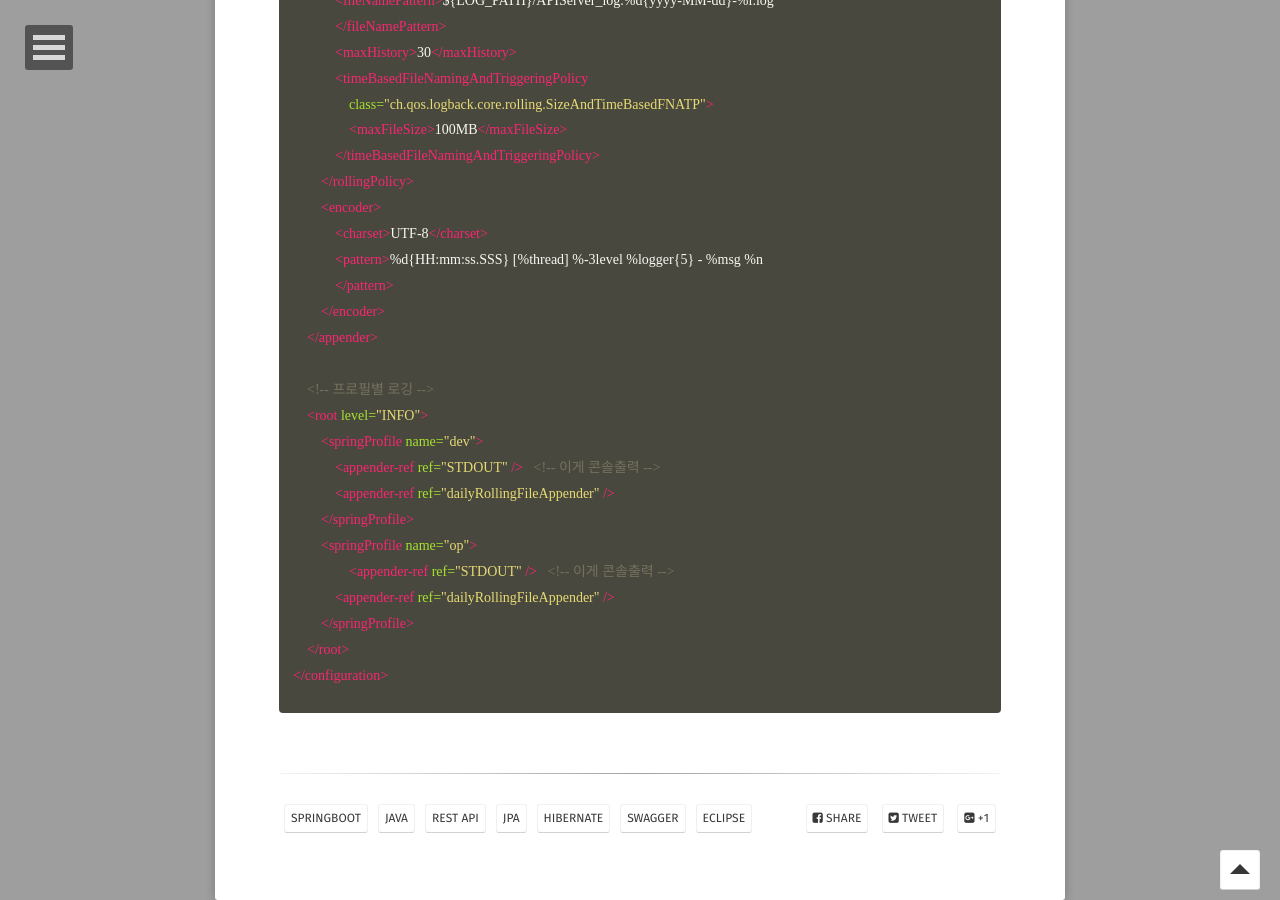
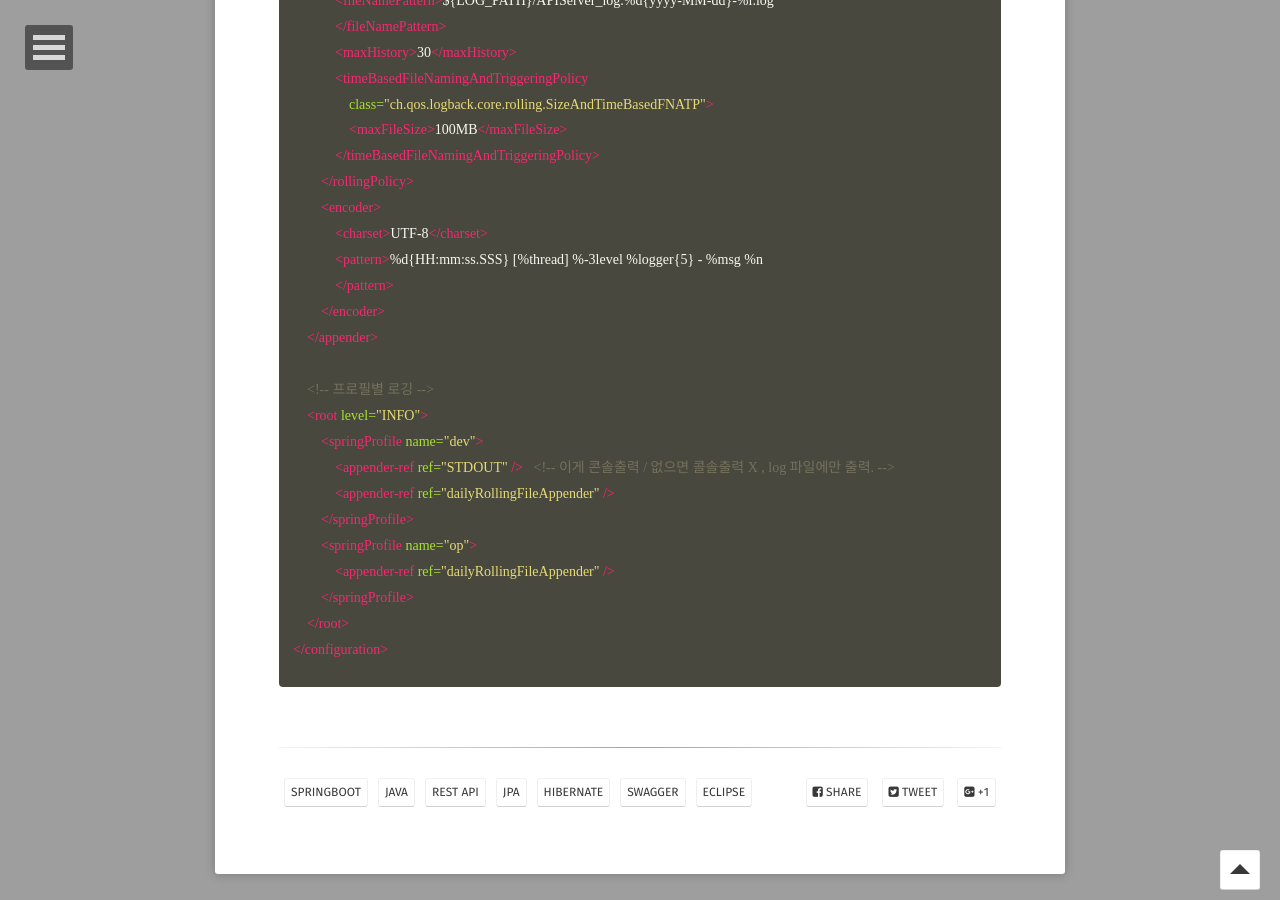
Before and after one commit to GayeonYoon/GayeonYoon.github.io, a Jekyll site: the page built from _posts/2021-07-30-REST_API_POST_1.md, in a window 1280 px wide and 900 px high, scrolled down 7337 px. Built offline with Jekyll 4.4.1, drawn with Linux system fonts in a browser that asks for light colours; some web fonts are replaced; part of the change alters nothing that is shown.

Commit message:
Update 2021-07-30-REST_API_POST_1.md

```diff
--- a/_posts/2021-07-30-REST_API_POST_1.md
+++ b/_posts/2021-07-30-REST_API_POST_1.md
@@ -243,11 +243,10 @@ server:
     <!-- 프로필별 로깅 -->
     <root level="INFO">
         <springProfile name="dev">
-            <appender-ref ref="STDOUT" />   <!-- 이게 콘솔출력 -->
+            <appender-ref ref="STDOUT" />   <!-- 이게 콘솔출력 / 없으면 콜솔출력 X , log 파일에만 출력. -->
             <appender-ref ref="dailyRollingFileAppender" />
         </springProfile>
         <springProfile name="op">
-        	<appender-ref ref="STDOUT" />   <!-- 이게 콘솔출력 -->
             <appender-ref ref="dailyRollingFileAppender" />
         </springProfile>
     </root>
```
